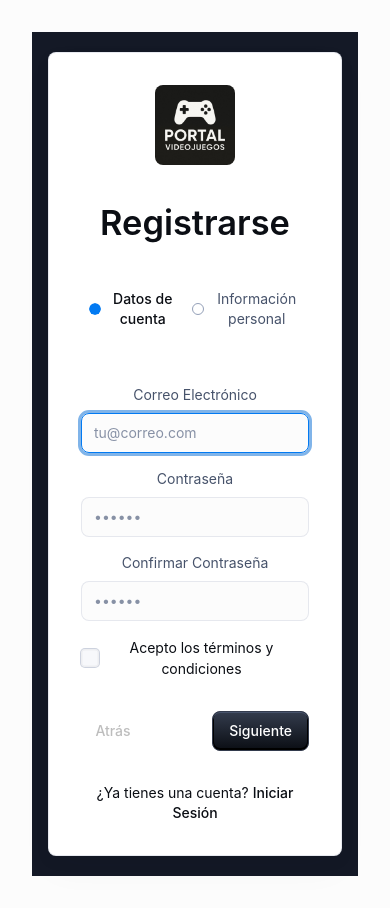
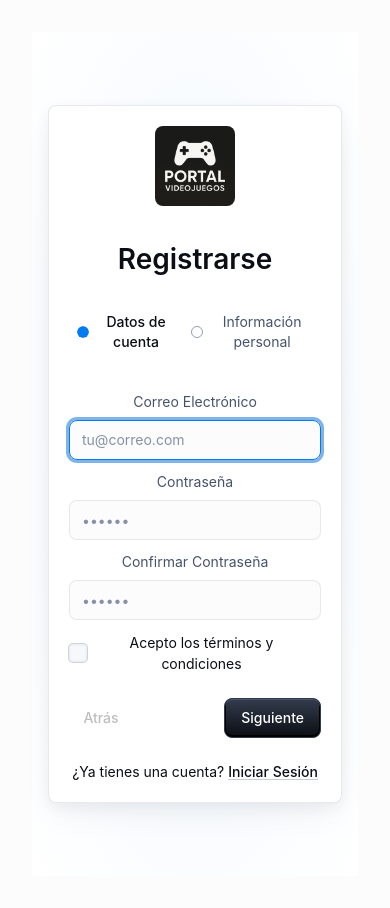
Before and after one commit to pepicont/desarrollo-FE-tp, a React (Vite) app in the folder my-app/: page /register in a window 390 px wide. Built offline with nearby package versions, Linux system fonts and the light colour scheme; some icons are missing.

Commit message:
saco bloque en singup y signin

```diff
--- a/my-app/src/components/sign-in/SignIn.tsx
+++ b/my-app/src/components/sign-in/SignIn.tsx
@@ -26,11 +26,19 @@ const Card = styled(MuiCard)(({ theme }) => ({
   flexDirection: 'column',
   alignSelf: 'center',
   width: '100%',
-  padding: theme.spacing(4),
+  padding: theme.spacing(2.5),
   gap: theme.spacing(2),
   margin: 'auto',
+  [theme.breakpoints.up('sm')]: {
+    maxWidth: 420,
+    padding: theme.spacing(3),
+  },
+  [theme.breakpoints.up('md')]: {
+    maxWidth: 480,
+    padding: theme.spacing(4),
+  },
   [theme.breakpoints.up('xl')]: {
-    maxWidth: '450px',
+    maxWidth: 520,
   },
   boxShadow:
     'hsla(220, 30%, 5%, 0.05) 0px 5px 15px 0px, hsla(220, 25%, 10%, 0.05) 0px 15px 35px -5px',
@@ -41,18 +49,18 @@ const Card = styled(MuiCard)(({ theme }) => ({
 }));
 
 const SignInContainer = styled(Stack)(({ theme }) => ({
-  height: 'calc((1 - var(--template-frame-height, 0)) * 100dvh)',
-  minHeight: '100%',
+  minHeight: '100dvh',
+  position: 'relative',
+  display: 'flex',
+  alignItems: 'center',
+  justifyContent: 'center',
   padding: theme.spacing(2),
-  [theme.breakpoints.up('xl')]: {
+  [theme.breakpoints.up('sm')]: {
+    padding: theme.spacing(3),
+  },
+  [theme.breakpoints.up('md')]: {
     padding: theme.spacing(4),
   },
-  '&::before': {
-    content: '""',
-    display: 'block',
-    position: 'absolute',
-    zIndex: -1,
-    inset: 0,
   backgroundImage:
     'radial-gradient(ellipse at 50% 50%, hsl(210, 100%, 97%), hsl(0, 0%, 100%))',
   backgroundRepeat: 'no-repeat',
@@ -60,7 +68,6 @@ const SignInContainer = styled(Stack)(({ theme }) => ({
     backgroundImage:
       'radial-gradient(at 50% 50%, hsla(210, 100%, 16%, 0.5), hsl(220, 30%, 5%))',
   }),
-  },
 }));
 
 export default function SignIn(props: { disableCustomTheme?: boolean }) {
@@ -69,75 +76,44 @@ export default function SignIn(props: { disableCustomTheme?: boolean }) {
   const [passwordError, setPasswordError] = React.useState(false);
   const [passwordErrorMessage, setPasswordErrorMessage] = React.useState('');
   const [open, setOpen] = React.useState(false);
-
-  // Nuevos estados para la autenticación
   const [isLoading, setIsLoading] = React.useState(false);
   const [loginError, setLoginError] = React.useState('');
   const [loginSuccess, setLoginSuccess] = React.useState(false);
 
-  // Debug: Verificar estado de isLoading
+  // Debug opcional
   React.useEffect(() => {
-    console.log('isLoading estado:', isLoading);
+    // console.log('isLoading estado:', isLoading);
   }, [isLoading]);
 
-  const handleClickOpen = () => {
-    setOpen(true);
-  };
+  const handleClickOpen = () => setOpen(true);
+  const handleClose = () => setOpen(false);
 
-  const handleClose = () => {
-    setOpen(false);
-  };
-
-  //Funcion para prevenir que un usuario entre, vuelva para atrás y siga logueado
+  // Forzar logout al entrar a la pantalla
   useEffect(() => {
     authService.logout();
   }, []);
 
-  // Función para resetear todos los estados
-  const resetForm = () => {
-    setIsLoading(false);
-    setLoginError('');
-    setLoginSuccess(false);
-    setEmailError(false);
-    setEmailErrorMessage('');
-    setPasswordError(false);
-    setPasswordErrorMessage('');
-    console.log('Formulario reseteado');
-  };
+  const handleSubmit = async (event: React.FormEvent<HTMLFormElement>) => {
+    event.preventDefault();
 
-  const handleSubmit = async (event: React.FormEvent<HTMLFormElement>) => {
-    event.preventDefault(); // Prevenir reload de página
+    if (!validateInputs()) return;
 
-    // Validar inputs antes de enviar
-    if (!validateInputs()) {
-      return;
-    }
-
-    // Limpiar errores previos
     setLoginError('');
     setLoginSuccess(false);
     setIsLoading(true);
 
     try {
-      // Extraer datos del formulario
       const data = new FormData(event.currentTarget);
       const email = data.get('email') as string;
       const password = data.get('password') as string;
-      const remember = data.get('rememberMe') === 'remember'; // Nuevo campo "Recordarme"
+      const remember = data.get('rememberMe') === 'remember';
 
-      // Llamar al servicio de autenticación
       const response = await authService.login({
         mail: email,
         contrasenia: password,
       });
 
-      // Si llegamos aquí, el login fue exitoso
-      console.log('Login exitoso:', response);
-
-      // Guardar token usando el servicio de autenticación
       authService.saveToken(response.token, remember);
-
-      // Guardar usuario en localStorage o sessionStorage
       if (remember) {
         localStorage.setItem('user', JSON.stringify(response.user));
       } else {
@@ -146,21 +122,10 @@ export default function SignIn(props: { disableCustomTheme?: boolean }) {
 
       setLoginSuccess(true);
       setLoginError('');
-
-      // Redirigir al home después de login exitoso
       window.location.href = '/';
-
     } catch (error: unknown) {
-      console.error('Error en login completo:', error);
-      console.error('Tipo de error:', typeof error);
-      console.error('Error stringificado:', JSON.stringify(error, null, 2));
-
-      // Manejar diferentes tipos de errores
       if (error && typeof error === 'object' && 'response' in error) {
         const axiosError = error as { response?: { status: number; data?: unknown } };
-        console.error('Error de Axios - Status:', axiosError.response?.status);
-        console.error('Error de Axios - Data:', axiosError.response?.data);
-
         if (axiosError.response?.status === 401) {
           setLoginError('Email o contraseña incorrectos');
         } else if (axiosError.response?.status === 400) {
@@ -169,10 +134,8 @@ export default function SignIn(props: { disableCustomTheme?: boolean }) {
           setLoginError(`Error del servidor (${axiosError.response?.status}). Intenta nuevamente.`);
         }
       } else {
-        console.error('Error no es de tipo Axios:', error);
         setLoginError('Error inesperado. Intenta nuevamente.');
       }
-
     } finally {
       setIsLoading(false);
     }
@@ -214,7 +177,7 @@ export default function SignIn(props: { disableCustomTheme?: boolean }) {
           <Typography
             component="h1"
             variant="h4"
-            sx={{ width: '100%', fontSize: 'clamp(2rem, 10vw, 2.15rem)' }}
+            sx={{ width: '100%', fontSize: { xs: '1.75rem', sm: '2rem', md: '2.15rem' } }}
           >
             Iniciar Sesión
           </Typography>
@@ -222,12 +185,7 @@ export default function SignIn(props: { disableCustomTheme?: boolean }) {
             component="form"
             onSubmit={handleSubmit}
             noValidate
-            sx={{
-              display: 'flex',
-              flexDirection: 'column',
-              width: '100%',
-              gap: 2,
-            }}
+            sx={{ display: 'flex', flexDirection: 'column', width: '100%', gap: { xs: 1.5, sm: 2 } }}
           >
             <FormControl>
               <FormLabel htmlFor="email">Correo Electrónico</FormLabel>
@@ -264,45 +222,22 @@ export default function SignIn(props: { disableCustomTheme?: boolean }) {
                 color={passwordError ? 'error' : 'primary'}
               />
             </FormControl>
-            <FormControlLabel
-              control={<Checkbox value="remember" name="rememberMe" color="primary" />}
-              label="Recordarme"
-            />
+            <FormControlLabel control={<Checkbox value="remember" name="rememberMe" color="primary" />} label="Recordarme" />
             <ForgotPassword open={open} handleClose={handleClose} />
 
-            {/* Mostrar errores de login */}
             {loginError && (
               <Alert severity="error" sx={{ width: '100%' }}>
                 {loginError}
               </Alert>
             )}
 
-            {/* Mostrar éxito de login */}
             {loginSuccess && (
               <Alert severity="success" sx={{ width: '100%' }}>
                 ¡Login exitoso! Bienvenido
               </Alert>
             )}
 
-            {/* Botón de debug - temporal */}
-            {isLoading && (
-              <Button
-                onClick={resetForm}
-                variant="outlined"
-                color="secondary"
-                size="small"
-              >
-                🔧 Reset (Debug)
-              </Button>
-            )}
-
-            <Button
-              type="submit"
-              fullWidth
-              variant="contained"
-              disabled={isLoading}
-              sx={{ mt: 1 }}
-            >
+            <Button type="submit" fullWidth variant="contained" disabled={isLoading} sx={{ mt: 1 }}>
               {isLoading ? (
                 <>
                   <CircularProgress size={20} sx={{ mr: 1 }} />
@@ -312,40 +247,15 @@ export default function SignIn(props: { disableCustomTheme?: boolean }) {
                 'Iniciar Sesión'
               )}
             </Button>
-            <Link
-              component="button"
-              type="button"
-              onClick={handleClickOpen}
-              variant="body2"
-              sx={{ alignSelf: 'center' }}
-            >
+            <Link component="button" type="button" onClick={handleClickOpen} variant="body2" sx={{ alignSelf: 'center', mt: 1 }}>
               ¿Olvidaste tu contraseña?
             </Link>
           </Box>
-          <Divider>o</Divider>
-            <Box
-              sx={{
-                display: 'flex',
-                justifyContent: 'center',
-                width: '100%',
-              }}
-            >
-              <Typography
-                sx={{
-                  textAlign: 'center',
-                  width: '100%',
-                  display: { xs: 'inline', sm: 'inline' }
-                }}
-              >
+          <Divider sx={{ my: { xs: 1, sm: 2 } }}>o</Divider>
+          <Box sx={{ display: 'flex', justifyContent: 'center', width: '100%' }}>
+            <Typography sx={{ textAlign: 'center', width: '100%', display: { xs: 'inline', sm: 'inline' } }}>
               ¿No tienes una cuenta?{' '}
-                <Link
-                  href="/register"
-                  variant="body2"
-                  sx={{
-                  alignSelf: 'center',
-                  display: { xs: 'inline', sm: 'inline' }, // Asegura que siempre se muestre
-                  }}
-                >
+              <Link href="/register" variant="body2" sx={{ alignSelf: 'center', display: { xs: 'inline', sm: 'inline' } }}>
                 Regístrate
               </Link>
             </Typography>
--- a/my-app/src/components/sing-up/SingUp.tsx
+++ b/my-app/src/components/sing-up/SingUp.tsx
@@ -29,11 +29,19 @@ const Card = styled(MuiCard)(({ theme }) => ({
   flexDirection: "column",
   alignSelf: "center",
   width: "100%",
-  padding: theme.spacing(4),
+  padding: theme.spacing(2.5),
   gap: theme.spacing(2),
   margin: "auto",
+  [theme.breakpoints.up("sm")]: {
+    maxWidth: 480,
+    padding: theme.spacing(3),
+  },
+  [theme.breakpoints.up("md")]: {
+    maxWidth: 560,
+    padding: theme.spacing(4),
+  },
   [theme.breakpoints.up("xl")]: {
-    maxWidth: "500px",
+    maxWidth: 600,
   },
   boxShadow: "hsla(220, 30%, 5%, 0.05) 0px 5px 15px 0px, hsla(220, 25%, 10%, 0.05) 0px 15px 35px -5px",
   ...theme.applyStyles("dark", {
@@ -42,24 +50,23 @@ const Card = styled(MuiCard)(({ theme }) => ({
 }))
 
 const SignInContainer = styled(Stack)(({ theme }) => ({
-  height: "calc((1 - var(--template-frame-height, 0)) * 100dvh)",
-  minHeight: "100%",
+  minHeight: "100dvh",
+  position: "relative",
+  display: "flex",
+  alignItems: "center",
+  justifyContent: "center",
   padding: theme.spacing(2),
-  [theme.breakpoints.up("xl")]: {
+  [theme.breakpoints.up("sm")]: {
+    padding: theme.spacing(3),
+  },
+  [theme.breakpoints.up("md")]: {
     padding: theme.spacing(4),
   },
-  "&::before": {
-    content: '""',
-    display: "block",
-    position: "absolute",
-    zIndex: -1,
-    inset: 0,
-    backgroundImage: "radial-gradient(ellipse at 50% 50%, hsl(210, 100%, 97%), hsl(0, 0%, 100%))",
-    backgroundRepeat: "no-repeat",
-    ...theme.applyStyles("dark", {
-      backgroundImage: "radial-gradient(at 50% 50%, hsla(210, 100%, 16%, 0.5), hsl(220, 30%, 5%))",
-    }),
-  },
+  backgroundImage: "radial-gradient(ellipse at 50% 50%, hsl(210, 100%, 97%), hsl(0, 0%, 100%))",
+  backgroundRepeat: "no-repeat",
+  ...theme.applyStyles("dark", {
+    backgroundImage: "radial-gradient(at 50% 50%, hsla(210, 100%, 16%, 0.5), hsl(220, 30%, 5%))",
+  }),
 }))
 
 const steps = ['Datos de cuenta', 'Información personal']
@@ -438,12 +445,12 @@ export default function SignUp(props: { disableCustomTheme?: boolean }) {
       <SignInContainer direction="column" justifyContent="space-between">
         <Card variant="outlined">
           <SitemarkIcon />
-          <Typography component="h1" variant="h4" sx={{ width: "100%", fontSize: "clamp(2rem, 10vw, 2.15rem)" }}>
+          <Typography component="h1" variant="h4" sx={{ width: "100%", fontSize: { xs: '1.75rem', sm: '2rem', md: '2.15rem' } }}>
             Registrarse
           </Typography>
 
           {/* Stepper para mostrar progreso */}
-          <Stepper activeStep={activeStep} sx={{ pt: 3, pb: 5 }}>
+          <Stepper activeStep={activeStep} sx={{ pt: { xs: 2, sm: 3 }, pb: { xs: 3, sm: 5 } }}>
             {steps.map((label) => (
               <Step key={label}>
                 <StepLabel>{label}</StepLabel>
@@ -460,12 +467,7 @@ export default function SignUp(props: { disableCustomTheme?: boolean }) {
               component="form"
               onSubmit={handleSubmit}
               noValidate
-              sx={{
-                display: "flex",
-                flexDirection: "column",
-                width: "100%",
-                gap: 2,
-              }}
+              sx={{ display: 'flex', flexDirection: 'column', width: '100%', gap: { xs: 1.5, sm: 2 } }}
             >
               {registerError && (
                 <Alert severity="error" sx={{ width: "100%" }}>
@@ -475,7 +477,7 @@ export default function SignUp(props: { disableCustomTheme?: boolean }) {
 
               {renderStepContent(activeStep)}
 
-              <Box sx={{ display: 'flex', flexDirection: 'row', pt: 2 }}>
+              <Box sx={{ display: 'flex', flexDirection: 'row', pt: { xs: 1.5, sm: 2 } }}>
                 <Button
                   color="inherit"
                   disabled={activeStep === 0 || isLoading}
@@ -520,14 +522,7 @@ export default function SignUp(props: { disableCustomTheme?: boolean }) {
                 )}
               </Box>
 
-              <Box
-                sx={{
-                  display: "flex",
-                  flexDirection: "column",
-                  gap: 2,
-                  mt: 2,
-                }}
-              >
+              <Box sx={{ display: 'flex', flexDirection: 'column', gap: { xs: 1.5, sm: 2 }, mt: { xs: 1.5, sm: 2 } }}>
                 <Typography
                   component="p"
                   variant="body2"
```
Lines whose indentation alone changed are shown as unchanged.
